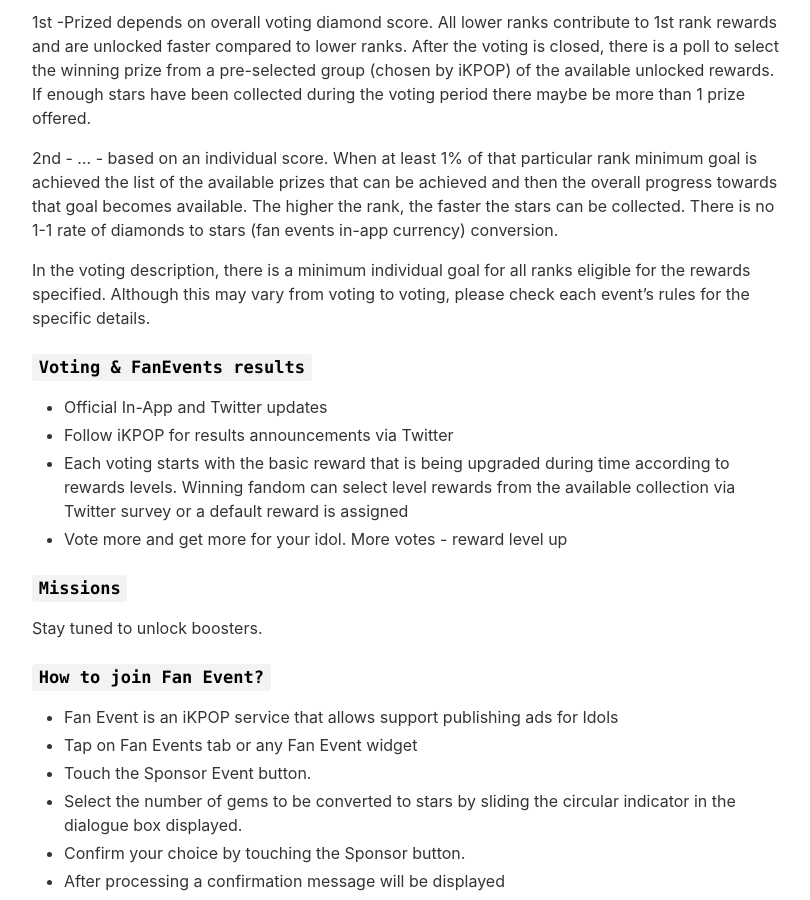
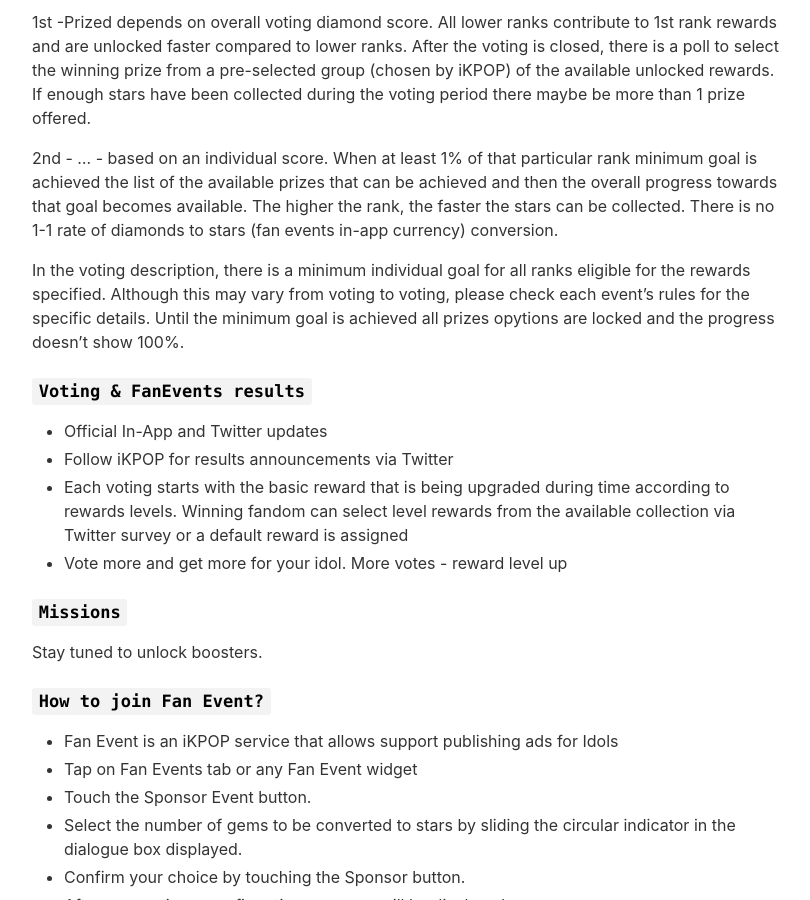
Before and after one commit to kapp7/app, a Jekyll site: the page built from _pages/qa.md, in a window 1280 px wide and 900 px high, scrolled down 2535 px. Shown: the whole window, without its empty margins (233-1043 px from the left). Built offline with Jekyll 4.4.1, drawn with Linux system fonts in a browser that asks for light colours; nearby versions of some CDN libraries.

Commit message:
Update qa.md

```diff
--- a/_pages/qa.md
+++ b/_pages/qa.md
@@ -79,7 +79,7 @@
 
 2nd - … -  based on an individual score. When at least 1% of that particular rank minimum goal is achieved the list of the available prizes that can be achieved and then the overall progress towards that goal becomes available. The higher the rank, the faster the stars can be collected. There is no 1-1 rate of diamonds to stars (fan events in-app currency) conversion.
 
-In the voting description, there is a minimum individual goal for all ranks eligible for the rewards specified. Although this may vary from voting to voting, please check each event's rules for the specific details.
+In the voting description, there is a minimum individual goal for all ranks eligible for the rewards specified. Although this may vary from voting to voting, please check each event's rules for the specific details. Until the minimum goal is achieved all prizes opytions are locked and the progress doesn't show 100%.
 
 ### `Voting & FanEvents results`
 - Official In-App and Twitter updates
```
